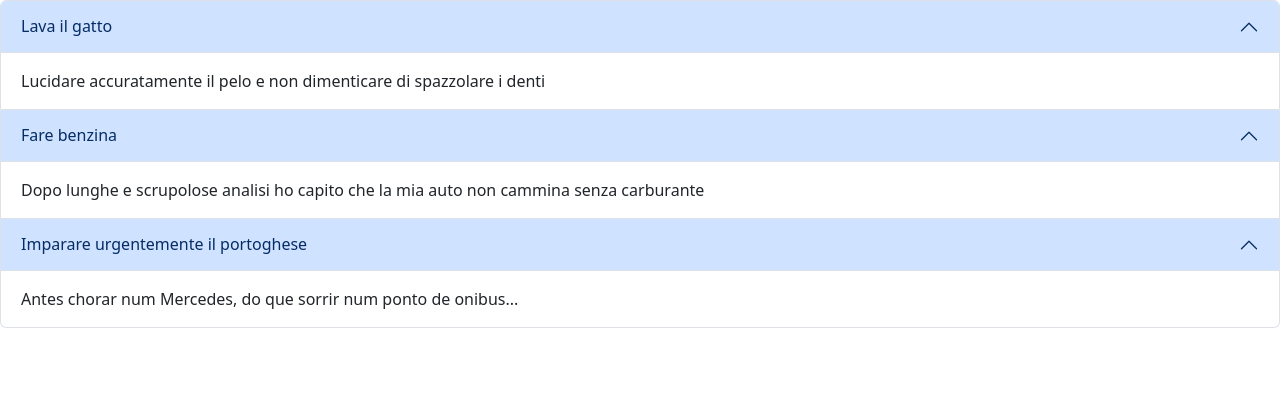
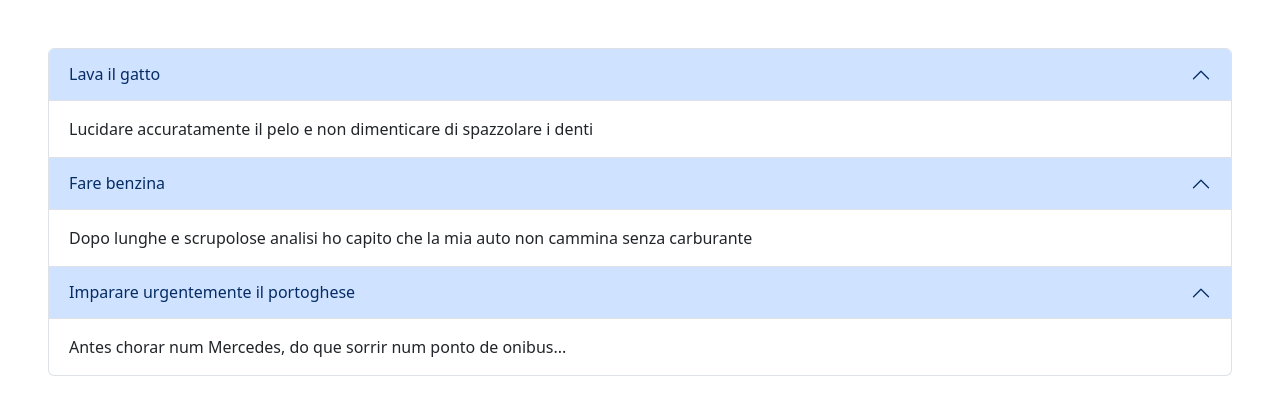
Before and after one commit to fbisceglia02/full-stack-web-application, a Flask app: page / in a window 1280 px wide. Shown: the part 56-471 px from the top of the page. Run offline with Flask 3, Linux system fonts and the light colour scheme; data comes from the database, SQL or seed files in the repository.

Commit message:
[STYLE] Added space to posts nav-bars

```diff
--- a/templates/index.html
+++ b/templates/index.html
@@ -15,7 +15,7 @@
           </a>
         </div>
       </nav>
-      <div class="accordion" id="accordionExample"> <!--contenitore di tutti gli accordion-->
+      <div class="accordion m-5" id="accordionExample"> <!--contenitore di tutti gli accordion-->
         {% for post in posts %}
         <div class="accordion-item">
           <h2 class="accordion-header">
```
Also changed, not shown: templates/img/3388607.png (deleted).
